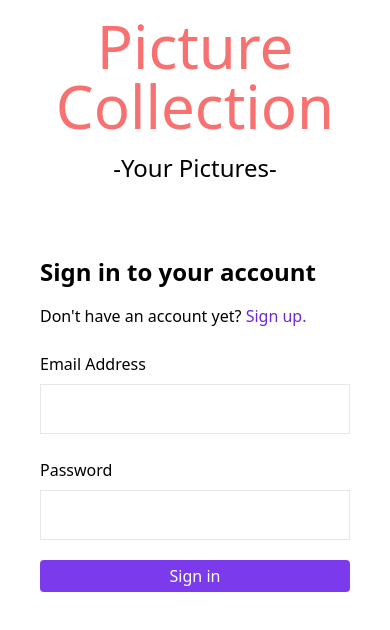
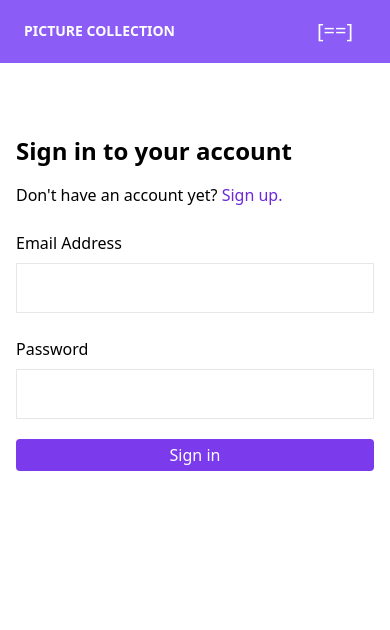
Before and after one commit to yutive/picture-collection, a React (Create React App) app: page /signin in a window 390 px wide. Shown: the top 630 px of the page. Built offline with nearby package versions, Linux system fonts and the light colour scheme; no server answers.

Commit message:
implemented Navbar.jsx

```diff
--- a/src/App.js
+++ b/src/App.js
@@ -1,20 +1,22 @@
 import React from 'react';
-import Header from './components/Header';
+import {Routes, Route} from "react-router-dom";
+import {AuthContextProvider} from "./context/AuthContext";
 import './index.css';
+
 import AlbumSelection from "./components/AlbumSelection"
-import "react-router-dom";
 import Signup from "./components/Signup";
 import Account from "./components/Account";
-import {Routes, Route} from "react-router-dom";
-import {AuthContextProvider} from "./context/AuthContext";
 import Signin from "./components/Signin";
 import ProtectedRoute from "./components/ProtectedRoute";
+import Navbar from "./components/Navbar";
+
+
 
 
 function App() {
-    return (<div className="mr-6 ml-6">
-        <Header/>
+    return (<div>
         <AuthContextProvider>
+            <Navbar/>
             <Routes>
                 <Route
                     path='/'
--- a/src/components/AlbumSelection.jsx
+++ b/src/components/AlbumSelection.jsx
@@ -39,6 +39,9 @@ const AlbumSelection = () => {
 
     return (
         <div className="mr-6 ml-6">
+            <h2 className="text-center text-2xl mt-4 mb-4">
+                -Your Pictures-
+            </h2>
             <div className="overflow-auto max-h-[120px] mb-4 ml-0">
                 {allAlbums.map(name =>
                     <button
--- a/src/components/Header.jsx
+++ /dev/null
@@ -1,12 +0,0 @@
-import React from 'react';
-
-const Header = () => {
-    return (
-        <div className="Header">
-            <h1 className="text-red-400 text-6xl mt-4 font-normal text-center">Picture Collection</h1>
-            <h2 className="text-center text-2xl mt-4 mb-4">-Your Pictures-</h2>
-        </div>
-    )
-}
-
-export default Header;
--- /dev/null
+++ b/src/components/Navbar.jsx
@@ -0,0 +1,80 @@
+import React from 'react';
+import {Link, useNavigate} from "react-router-dom";
+import {UserAuth} from "../context/AuthContext";
+
+const Navbar = () => {
+    const {user, logout} = UserAuth();
+    const navigate = useNavigate();
+    const [navbarOpen, setNavbarOpen] = React.useState(false);
+
+    const handleLogout = async () => {
+        try {
+            await logout()
+            navigate('/signin')
+            console.log("You are logged out")
+        } catch (e) {
+            console.log(e.message)
+        }
+    }
+
+    return (<>
+        <nav className="relative flex flex-wrap items-center justify-between px-2 py-3 bg-violet-500 mb-3">
+            <div className="container px-4 mx-auto flex flex-wrap items-center justify-between">
+                <div className="w-full relative flex justify-between lg:w-auto lg:static lg:block lg:justify-start">
+                    <Link to="/"
+                          className="text-sm font-bold leading-relaxed inline-block mr-4 py-2 whitespace-nowrap uppercase text-white">
+                        Picture Collection
+                    </Link>
+                    <button
+                        className="text-white cursor-pointer text-xl leading-none px-3 py-1 border border-solid border-transparent rounded bg-transparent block lg:hidden outline-none focus:outline-none"
+                        type="button"
+                        onClick={() => setNavbarOpen(!navbarOpen)}
+                    >
+                        [==]
+                    </button>
+                </div>
+                <div
+                    className={"lg:flex flex-grow items-center" + (navbarOpen ? " flex" : " hidden")}
+                    id="example-navbar-danger"
+                >
+                    <ul className="flex flex-col lg:flex-row list-none lg:ml-auto">
+                        {user && <li className="nav-item">
+                            <Link to='/account'
+                                  className="px-3 py-2 flex items-center text-xs uppercase font-bold leading-snug text-white hover:opacity-75">
+                                Account
+                            </Link>
+                        </li>}
+                        {user &&
+                        <li className="nav-item">
+                            <button onClick={handleLogout}
+                                    className="px-3 py-2 flex items-center text-xs uppercase font-bold leading-snug text-white hover:opacity-75">
+                                Logout
+                            </button>
+                        </li>
+                        }
+                    </ul>
+                </div>
+            </div>
+        </nav>
+    </>
+
+
+        /*<div className="flex">
+            <Link to="/">
+                <h1 className="text-red-400 text-6xl mt-4 font-normal text-center">
+                    Picture Collection
+                </h1>
+            </Link>
+
+            {user && <button
+                className="bg-violet-500 opacity-60 text-white font-bold py-1 px-2 rounded mb-3 mt-3 overflow-x-auto"
+                onClick={() => {
+                    navigate('/account')
+                }}>
+                Account
+            </button>}
+        </div>*/);
+
+}
+
+export default Navbar;
```
